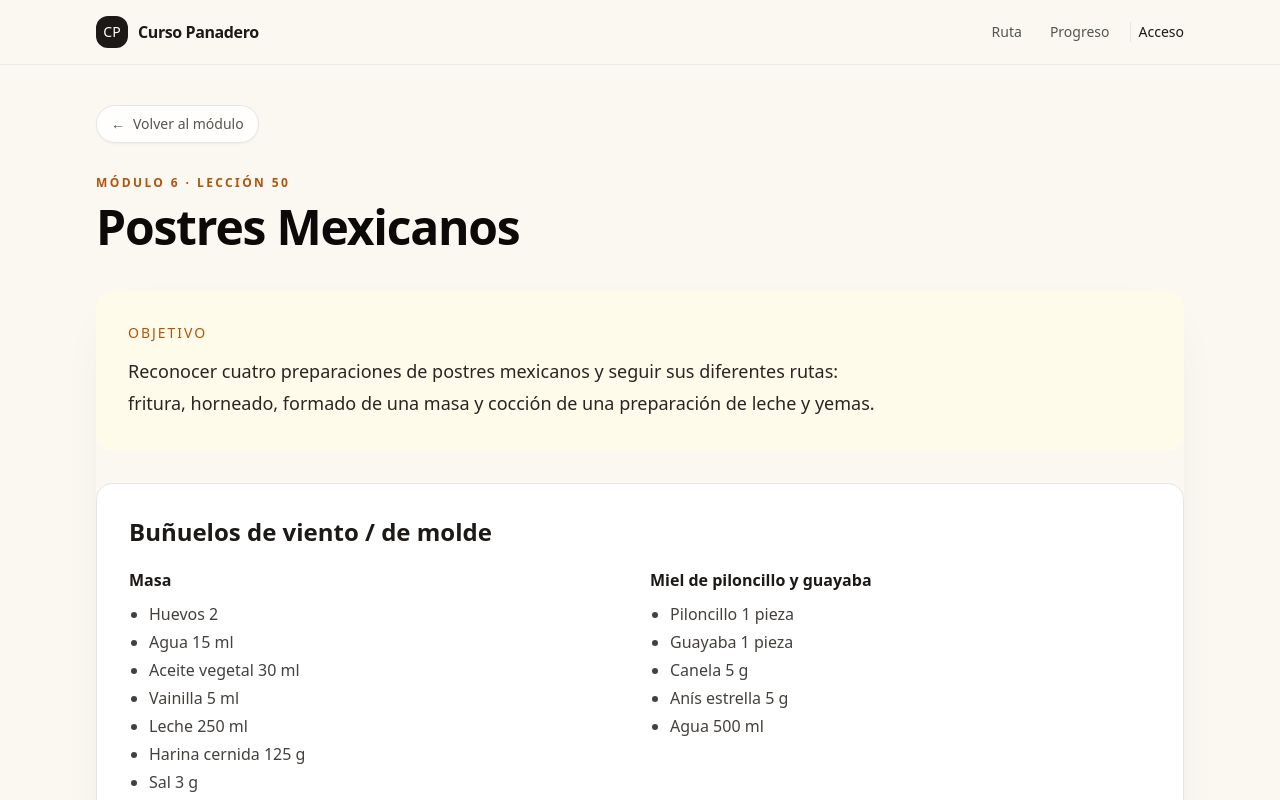
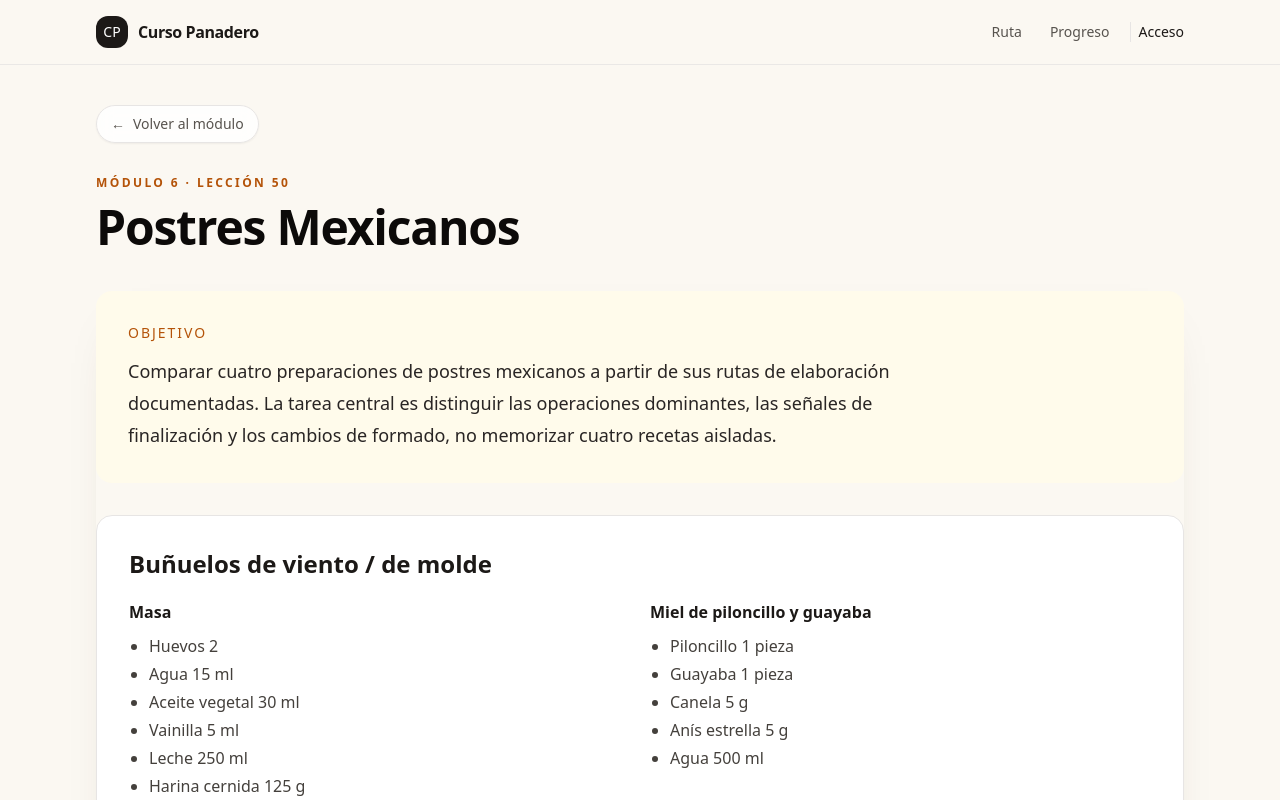
Before and after one commit to Drworm82/CursoPanadero, a Next.js app: page /leccion-postres-mexicanos in a window 1280 px wide. Shown: the top 800 px of the page. Built offline with nearby package versions, Linux system fonts and the light colour scheme; no server answers.

Commit message:
Refine Mexican desserts lesson focus

```diff
--- a/pages/leccion-postres-mexicanos.js
+++ b/pages/leccion-postres-mexicanos.js
@@ -8,7 +8,7 @@ export default function LessonPage() {
       <div className="space-y-8">
         <section className="rounded-2xl bg-amber-50 p-6 sm:p-8">
           <p className="text-sm font-medium uppercase tracking-[0.14em] text-amber-700">Objetivo</p>
-          <p className="mt-3 max-w-3xl text-lg leading-8 text-stone-800">Reconocer cuatro preparaciones de postres mexicanos y seguir sus diferentes rutas: fritura, horneado, formado de una masa y cocción de una preparación de leche y yemas.</p>
+          <p className="mt-3 max-w-3xl text-lg leading-8 text-stone-800">Comparar cuatro preparaciones de postres mexicanos a partir de sus rutas de elaboración documentadas. La tarea central es distinguir las operaciones dominantes, las señales de finalización y los cambios de formado, no memorizar cuatro recetas aisladas.</p>
         </section>
 
         <section className="rounded-2xl border border-stone-200 bg-white p-6 sm:p-8">
@@ -71,14 +71,14 @@ export default function LessonPage() {
 
         <section className="rounded-2xl border border-amber-200 bg-amber-50 p-6 sm:p-8">
           <p className="text-sm font-medium text-amber-800">Compara las rutas</p>
-          <h2 className="mt-2 text-2xl font-semibold text-stone-900">Cuatro preparaciones, cuatro operaciones dominantes</h2>
-          <p className="mt-3 leading-7 text-stone-700">Antes de comprobar, reconstruye de memoria una ruta para cada preparación: buñuelos, Torta de Cielo, gaznates y rompope. Después verifica en la fuente qué operaciones, temperaturas, reposos o señales de finalización aparecen realmente. No agregues criterios externos.</p>
+          <h2 className="mt-2 text-2xl font-semibold text-stone-900">Cuatro casos para comparar rutas de elaboración</h2>
+          <p className="mt-3 leading-7 text-stone-700">Elige dos preparaciones para reconstruir de memoria y usa las otras dos como contraste. Después verifica en la fuente qué operaciones, temperaturas, reposos o señales de finalización aparecen realmente. Completa la comparación con las cuatro preparaciones, pero no necesitas memorizar las cuatro secuencias completas.</p>
         </section>
 
         <section className="rounded-2xl border border-amber-200 bg-amber-50 p-6 sm:p-8">
           <p className="text-sm font-medium text-amber-800">Actividad</p>
           <h2 className="mt-2 text-2xl font-semibold text-stone-900">Clasifica por ruta de elaboración</h2>
-          <p className="mt-3 leading-7 text-stone-700">Coloca las cuatro preparaciones en una tabla con estas columnas: fritura, horneado, cocción sobre fuego, formado, relleno y señal de finalización. Completa solamente con lo que aparece en la clase.</p>
+          <p className="mt-3 leading-7 text-stone-700">Coloca las cuatro preparaciones en una tabla con estas columnas: fritura, horneado, cocción sobre fuego, formado, relleno y señal de finalización. Completa solamente con lo que aparece en la clase. Después elige dos diferencias que puedas justificar directamente con la tabla.</p>
         </section>
 
         <section className="rounded-2xl border border-dashed border-stone-300 bg-stone-50 p-6 sm:p-8">
```
